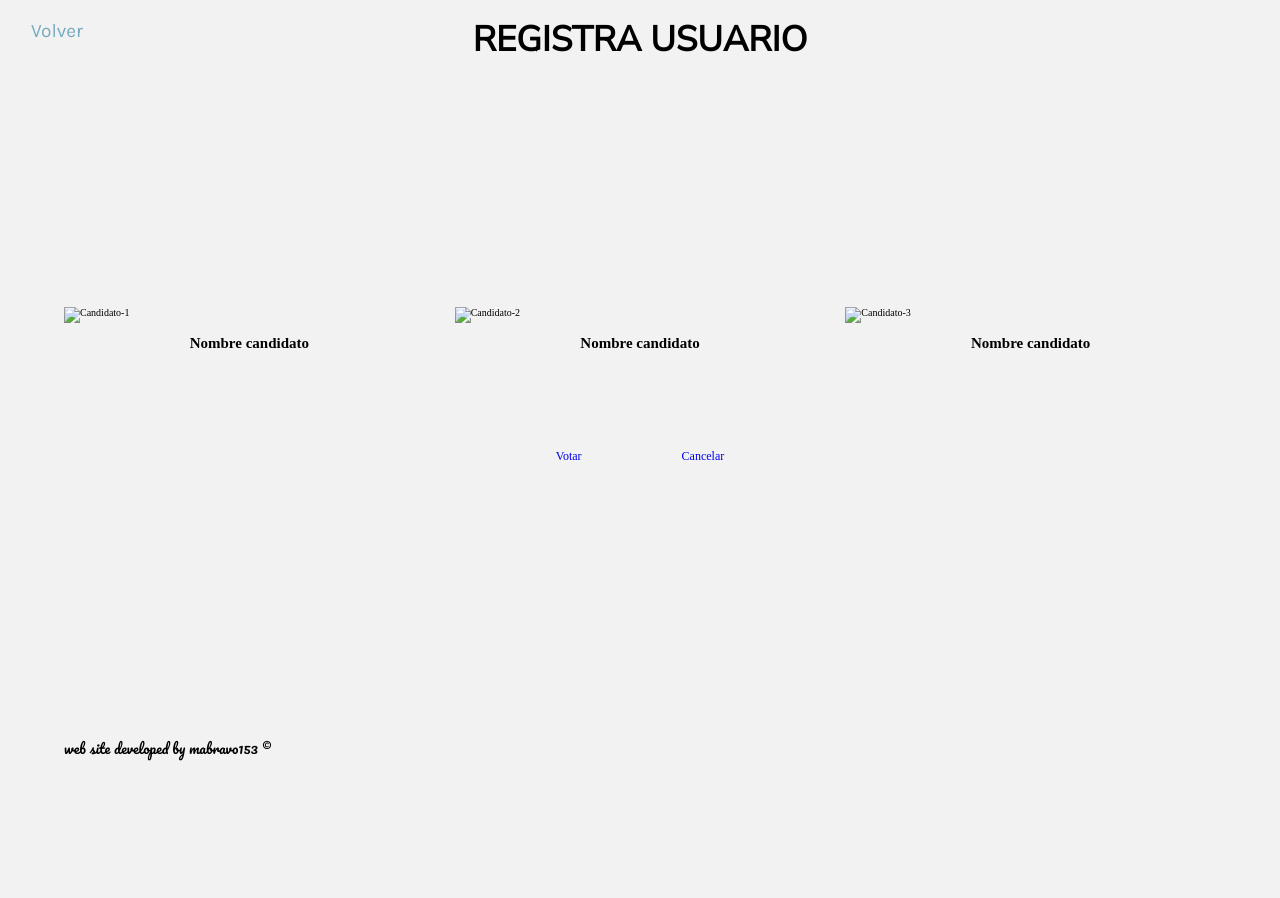
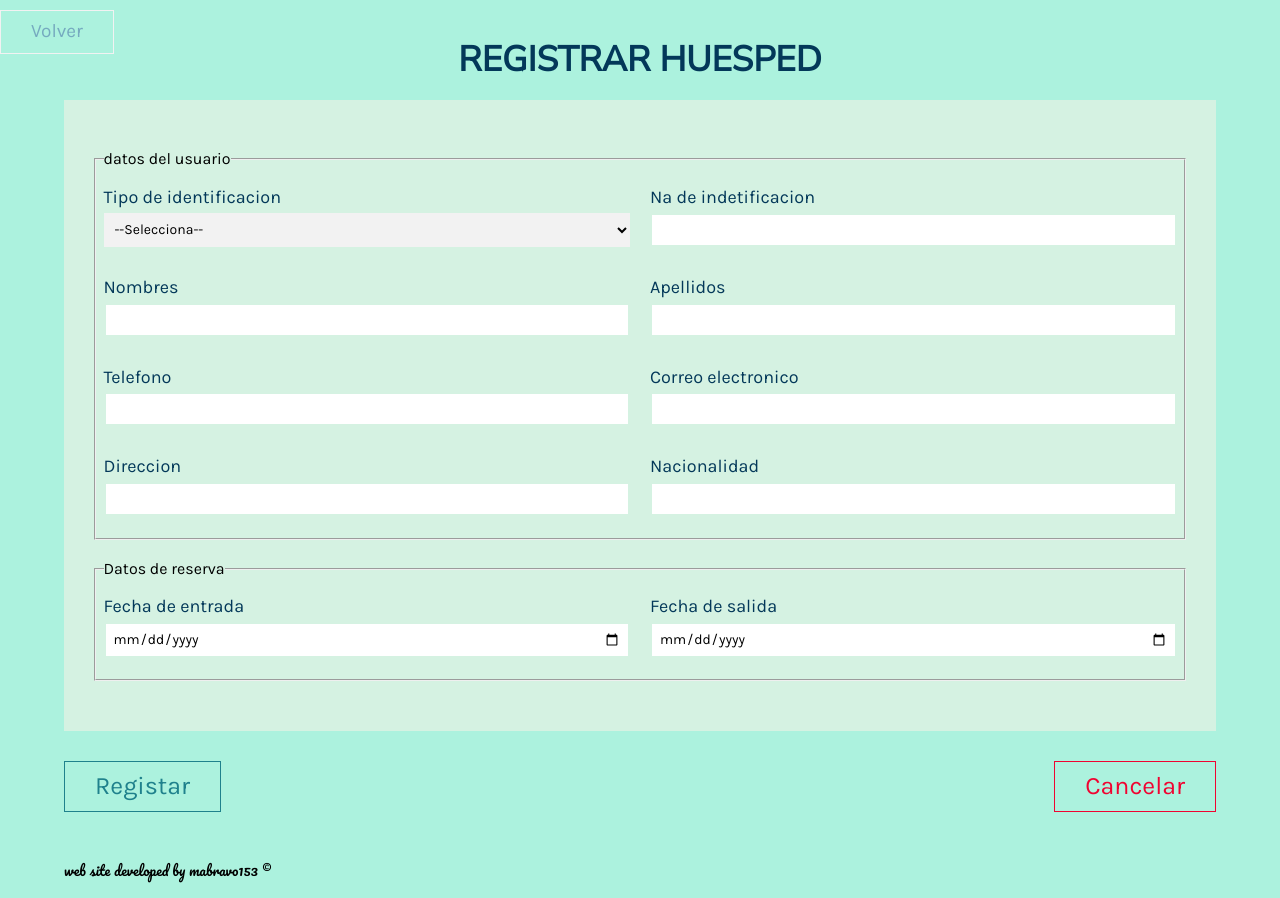
Before and after one commit to mabravo153/interfacesADSI, a plain HTML site: page hotel.html in a window 1280 px wide. Before the commit the page ends 800 px from the top, so only its background shows below. Drawn offline with Linux system fonts and the light colour scheme.

Commit message:
agregando datos de reserva en hotel

```diff
--- a/css/main.css
+++ b/css/main.css
@@ -285,7 +285,8 @@ body{
   padding: 3rem ;
 }
 
-input[type=text],input[type=date] {
+input[type=text],input[type=date],input[type=tel],
+input[type=email]{
   width: 100%;
   border: 0.2rem solid var(--contenidoBiblio);
   padding:0.7rem;
@@ -302,11 +303,13 @@ select{
   padding:0.7rem;
   font-size: 1.4rem;
   font-family: var(--fuenteSecundaria);
+  background-color: var(--colorfondoindex);
 }
 
 label{
   font-family: var(--fuenteSecundaria);
   font-size: 1.8rem;
+  color: var(--encabezadoBiblioteca)
 }
 
 .divicion-biblio{
@@ -322,3 +325,14 @@ label{
   align-items: center;
   justify-content: space-between;
 }
+
+/*HOTEL*/
+
+fieldset{
+  margin: 2rem 0;
+}
+
+legend{
+  font-family: var(--fuenteSecundaria);
+  font-size: 1.6rem;
+}
--- a/hotel.html
+++ b/hotel.html
@@ -11,54 +11,100 @@
     <link rel="stylesheet" href="css/normalize.css">
     <link rel="stylesheet" href="css/main.css">
 </head>
-<body>
+<body class="formulario-biblio">
      <header class="header">
          <div class="btn btn-header">
              <a href="index.html">Volver</a>
          </div>
-         <h1 class="centrar-texto encabezado">Registra usuario</h1>
+
      </header>
 
-    <main class="container main-votos">
+     <main class="container main-biblio">
 
+        <h1 class="centrar-texto encabezado-biblio">Registrar huesped</h1>
 
-        <div class="contenedor-votos">
+        <form action="" class="form-biblio">
 
-            <div class="campo-voto">
-                <div class="imagen-candidato">
-                    <img src="" alt="Candidato-1">
+            <fieldset>
+                <legend>datos del usuario</legend>
+                <div class="divicion-biblio">
+                    <div class="campo-biblio">
+                        <label for="category">Tipo de identificacion</label>
+                        <select name="categoria" id="category">
+                            <option value="" disabled selected>--Selecciona--</option>
+                            <option value="">Cedula de ciudadania</option>
+                            <option value="">Cedula de extranjeria</option>
+                            <option value="">Pasaporte</option>
+                            <option value="">DNI</option>
+                        </select>
                     </div>
-                <div class="info-candidato">
-                    <h2>Nombre candidato</h2>
+                    <div class="campo-biblio">
+                        <label for="editorial">Nª de indetificacion</label>
+                        <input type="text" name="editorial" id="editorial">
                     </div>
                 </div>
 
-            <div class="campo-voto">
-                <div class="imagen-candidato">
-                    <img src="" alt="Candidato-2">
+                <div class="divicion-biblio">
+                    <div class="campo-biblio">
+                        <label for="name">Nombres</label>
+                        <input type="text" name="name" id="name">
                     </div>
-                <div class="info-candidato">
-                    <h2>Nombre candidato</h2>
-                </div>
-            </div>
-            <div class="campo-voto">
-                <div class="imagen-candidato">
-                    <img src="" alt="Candidato-3">
-                </div>
-                <div class="info-candidato">
-                    <h2>Nombre candidato</h2>
-                </div>
+                    <div class="campo-biblio">
+                        <label for="lastname">Apellidos</label>
+                        <input type="text" name="lastname" id="lastname">
                     </div>
                 </div>
 
-        <div class="contenedor-botones">
-            <div class="btn">
-                <a href="#">Votar</a>
+                <div class="divicion-biblio">
+                    <div class="campo-biblio">
+                        <label for="phne">Telefono</label>
+                        <input type="tel" name="phne" id="phne">
                     </div>
-            <div class="btn">
-                <a href="#">Cancelar</a>
+                    <div class="campo-biblio">
+                        <label for="email">Correo electronico</label>
+                        <input type="email" name="email" id="email">
                     </div>
                 </div>
+
+                <div class="divicion-biblio">
+                    <div class="campo-biblio">
+                        <label for="direccion">Direccion</label>
+                        <input type="text" name="direccion" id="direccion">
+                    </div>
+                    <div class="campo-biblio">
+                        <label for="nacionalidad">Nacionalidad</label>
+                        <input type="text" name="nacionalidad" id="nacionalidad">
+                    </div>
+                </div>
+
+            </fieldset>
+
+            <fieldset>
+                <legend>Datos de reserva</legend>
+
+                <div class="divicion-biblio">
+                    <div class="campo-biblio">
+                        <label for="date">Fecha de entrada</label>
+                        <input type="date" name="date" id="date">
+                    </div>
+                    <div class="campo-biblio">
+                        <label for="date">Fecha de salida</label>
+                        <input type="date" name="date" id="date">
+                    </div>
+                </div>
+            </fieldset>
+
+
+        </form>
+
+        <div class="cont-botones">
+
+            <a href="#" class="btn btn-registrar">Registar</a>
+
+            <a href="#" class="btn btn-cancelar" >Cancelar</a>
+
+        </div>
+
      </main>
 
     <footer class="site-footer">
```
Lines whose indentation alone changed are shown as unchanged.
